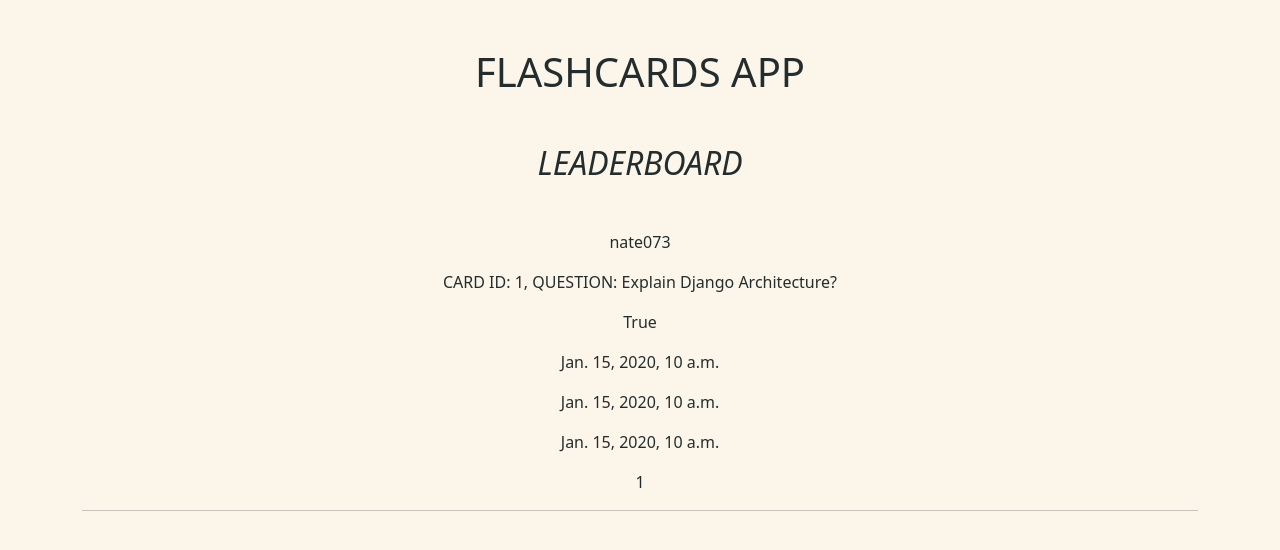
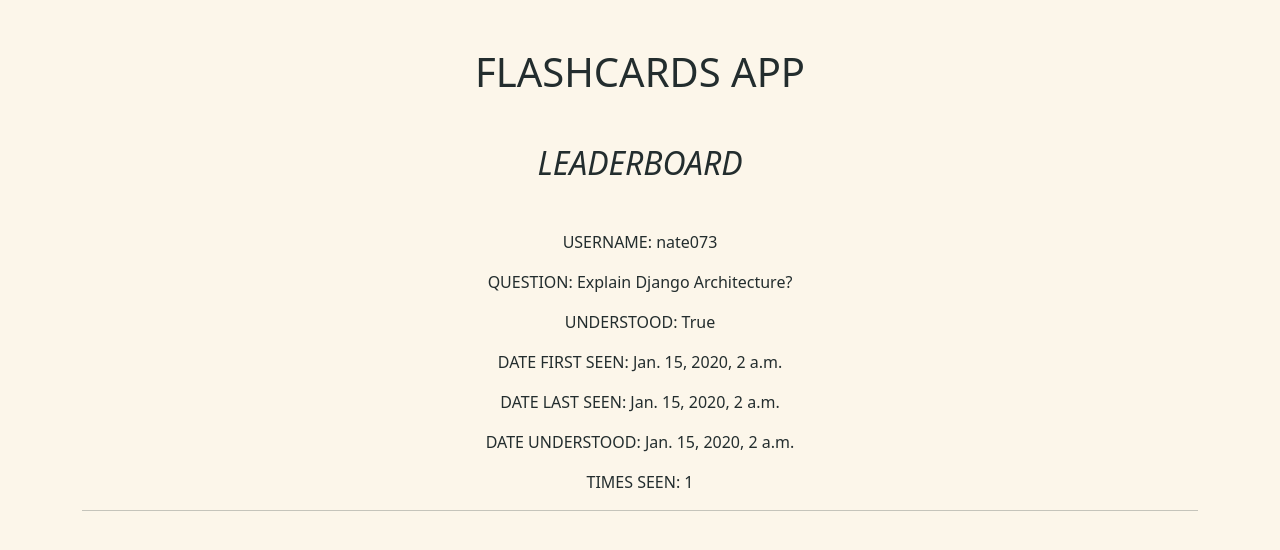
Before and after one commit to nathanhwyoung/flashcards_django, a Django app: page /leaderboard/ in a window 1280 px wide. Shown: the part 56-606 px from the top of the page. Run offline with Django 4.2, Linux system fonts and the light colour scheme; a user stored in the database is signed in; data comes from the database, SQL or seed files in the repository; tables that the repository leaves empty hold one stand-in row (values such as "Sample post"); parts of the project's set-up code (start-up, migrations or seed data) failed here and were passed over.

Commit message:
leaderboard edits

```diff
--- a/cards/models.py
+++ b/cards/models.py
@@ -32,4 +32,4 @@ class UserProgress(models.Model):
     times_seen = models.IntegerField()
 
     def __str__(self):
-        return f"CARD ID: {self.card.id}, USER: {self.user}, UNDERSTOOD: {self.is_understood}"
+        return f"CARD ID: {self.card.id}, USER: {self.user}, QUESTION: {self.card.question}, UNDERSTOOD: {self.is_understood}"
--- a/flashcards_django/settings.py
+++ b/flashcards_django/settings.py
@@ -120,7 +120,7 @@ AUTH_PASSWORD_VALIDATORS = [
 
 LANGUAGE_CODE = "en-us"
 
-TIME_ZONE = "UTC"
+TIME_ZONE = "America/Los_Angeles"
 
 USE_I18N = True
 
--- a/templates/leaderboard.html
+++ b/templates/leaderboard.html
@@ -8,13 +8,13 @@
 
 {% for item in user_progress_list %}
 <div>
-    <p>{{ item.user }}</p>
-    <p>{{ item.card }}</p>
-    <p>{{ item.is_understood }}</p>
-    <p>{{ item.date_first_seen }}</p>
-    <p>{{ item.date_last_seen }}</p>
-    <p>{{ item.date_understood }}</p>
-    <p>{{ item.times_seen }}</p>
+    <p>USERNAME: {{ item.user }}</p>
+    <p>QUESTION: {{ item.card.question }}</p>
+    <p>UNDERSTOOD: {{ item.is_understood }}</p>
+    <p>DATE FIRST SEEN: {{ item.date_first_seen }}</p>
+    <p>DATE LAST SEEN: {{ item.date_last_seen }}</p>
+    <p>DATE UNDERSTOOD: {{ item.date_understood }}</p>
+    <p>TIMES SEEN: {{ item.times_seen }}</p>
     <hr>
 </div>
 {% endfor %}
```
